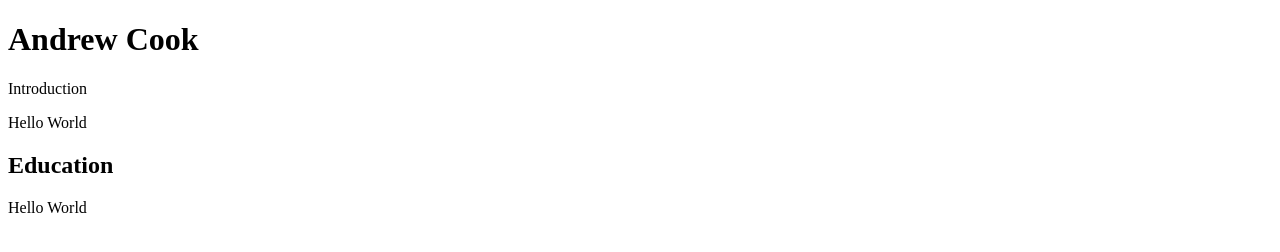
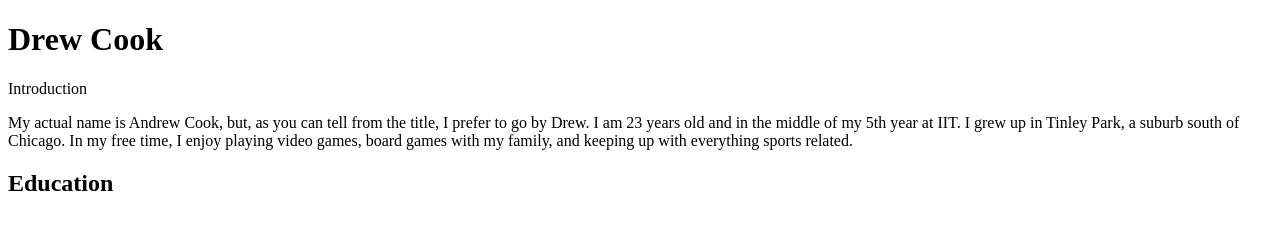
Before and after one commit to Drewster0128/ITMD441-Lab1, a plain HTML site: page index.html in a window 1280 px wide. Drawn offline with Linux system fonts and the light colour scheme.

Commit message:
Add introduction paragraph

```diff
--- a/index.html
+++ b/index.html
@@ -6,16 +6,18 @@
     </head>
     <body>
         <header>
-            <h1>Andrew Cook</h1>
+            <h1>Drew Cook</h1>
         </header>
         <main>
             <section class="content" id="introduction">
                 <h2 class="content__title"></h2>Introduction</h2>
-                <p class="content__paragraph">Hello World</p>
+                <p class="content__paragraph">
+                    My actual name is Andrew Cook, but, as you can tell from the title, I prefer to go by Drew. I am 23 years old and in the middle of my 5th year at IIT. I grew up in Tinley Park, a suburb south of Chicago. In my free time, I enjoy playing video games, board games with my family, and keeping up with everything sports related.
+                </p>
             </section>
             <section class="content" id="education">
                 <h2 class="content__title">Education</h2>
-                <p class="content__paragraph">Hello World</p>
+                <p class="content__paragraph"></p>
             </section>
         </main>
     </body>
```
